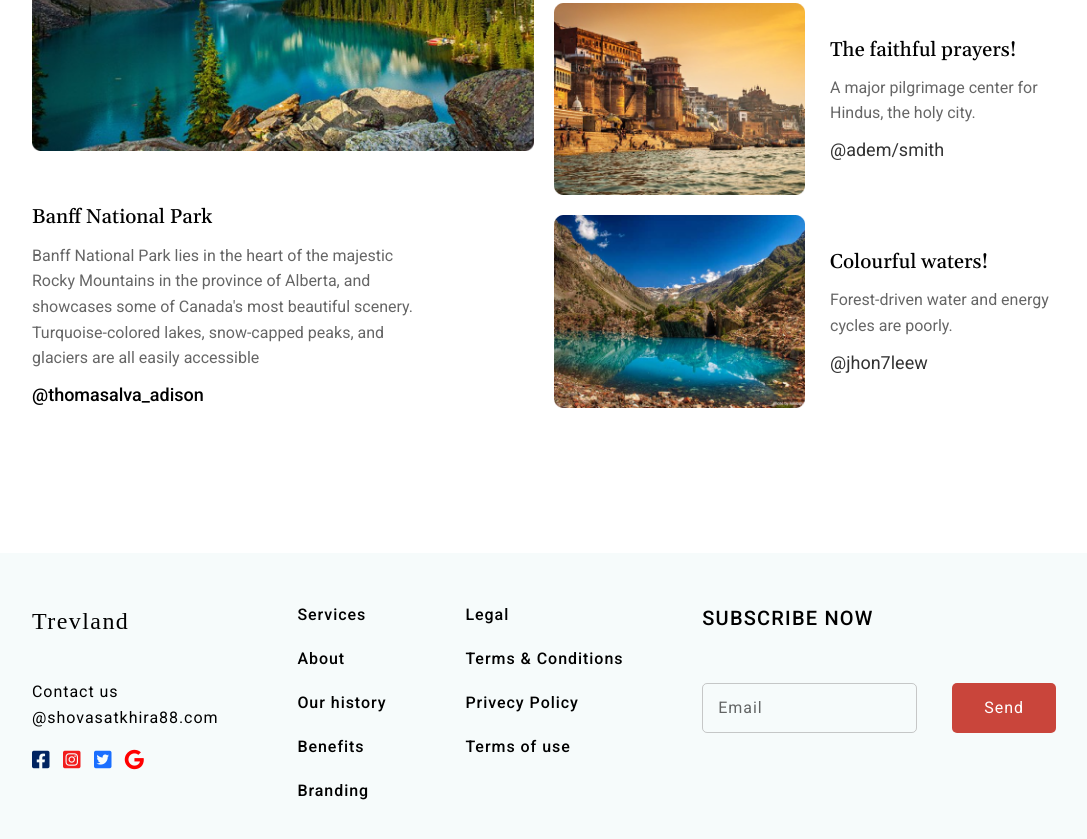
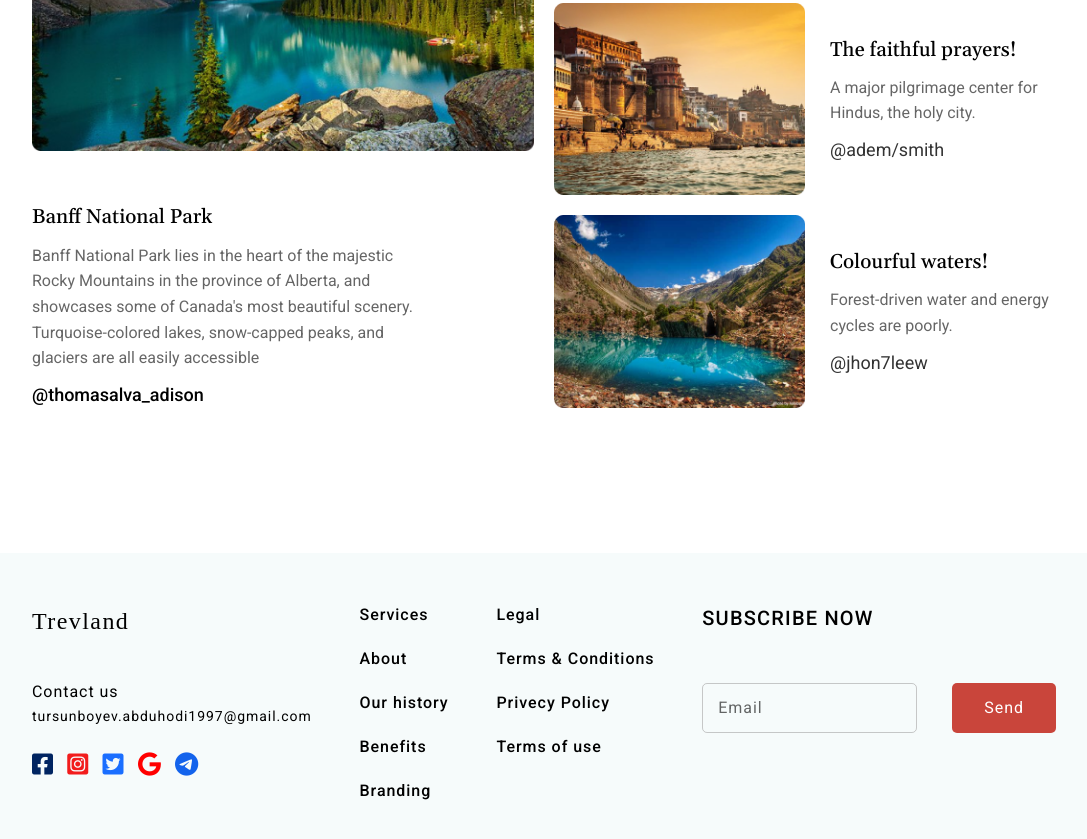
Before and after one commit to abduhodi/front-task4, a plain HTML site: page index.html in a window 1280 px wide. Shown: the part 2587-3426 px from the top of the page, without its empty margins (96-1183 px from the left). Drawn offline with nearby package versions, Linux system fonts and the light colour scheme; a web font is replaced by a local one.

Commit message:
contacts added

```diff
--- a/css/style.css
+++ b/css/style.css
@@ -520,7 +520,7 @@
   display: flex;
   justify-content: space-between;
   align-items: flex-start;
-  gap: 50px;
+  gap: 30px;
 }
 
 .contact a {
@@ -550,7 +550,7 @@
 .contact-email {
   color: #000;
   font-family: Roboto;
-  font-size: 16px;
+  font-size: 14px;
   font-style: normal;
   font-weight: 400;
   line-height: 160%; /* 25.6px */
--- a/index.html
+++ b/index.html
@@ -290,21 +290,32 @@
             <div class="contact">
               <a href="#">Trevland</a>
               <p class="contact-text">Contact us</p>
-              <p class="contact-email">@shovasatkhira88.com</p>
+              <p class="contact-email">tursunboyev.abduhodi1997@gmail.com</p>
               <p class="contact-socials">
+                <a href="https://www.facebook.com">
                   <i
                     class="fa-brands fa-square-facebook"
                     style="color: #002461"
                   ></i>
+                </a>
+                <a href="https://www.instagram.com">
                   <i
                     class="fa-brands fa-square-instagram"
                     style="color: #f21c1c"
                   ></i>
+                </a>
+                <a href="https://www.twitter.com">
                   <i
                     class="fa-brands fa-square-twitter"
                     style="color: #1a6eff"
                   ></i>
-                <i class="fa-brands fa-google" style="color: #ff0000"></i>
+                </a>
+                <a href="https://www.google.com"
+                  ><i class="fa-brands fa-google" style="color: #ff0000"></i
+                ></a>
+                <a href="https://t.me//AbduhodiTursunboyev"
+                  ><i class="fa-brands fa-telegram" style="color: #1363ec"></i
+                ></a>
               </p>
             </div>
             <div class="footer-services">
```
Lines whose indentation alone changed are shown as unchanged.
